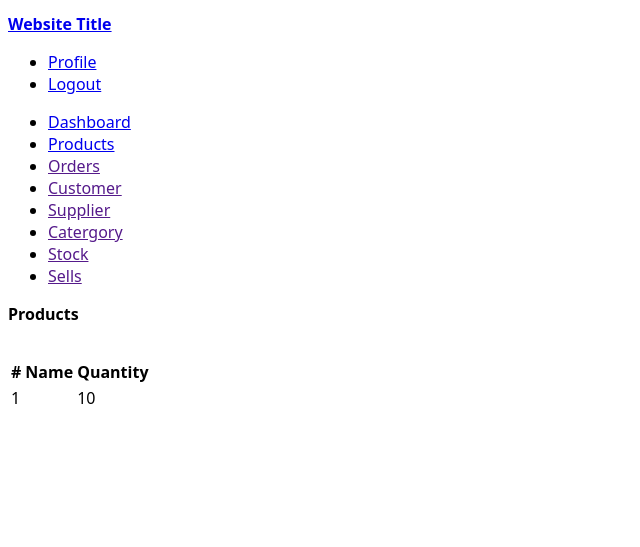
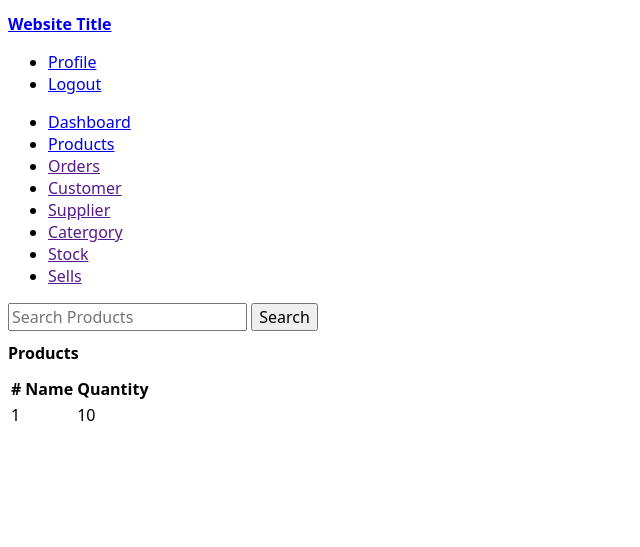
Before and after one commit to smoke1235/Inventory-Managemant-System, a PHP site: page /products.php in a window 1280 px wide. Shown: the top 547 px of the page, without its empty margins (0-640 px from the left). Run offline with PHP 8.4, Linux system fonts and the light colour scheme; the visitor is signed in with stand-in values (Sample User, id 1); tables that the repository leaves empty or names only in its code hold one stand-in row (values such as "Sample post"); data that the repository does not hold is empty; style sheets or scripts are compiled from the project's sources.

Commit message:
Update products.php

```diff
--- a/products.php
+++ b/products.php
@@ -18,8 +18,8 @@
     exit('Failed to connect to MySQL: ' . mysqli_connect_error());
 }
 
-$prepare = " SELECT * FROM products ";
-$result = $con->query($prepare);
+$sql = " SELECT * FROM products ";
+$result = $con->query($sql);
 $con->close();
 ?>
 
@@ -52,9 +52,12 @@
                 <li><a href="">Sells</a></li>
             </ul>
         </nav>
+        <div class="search">
+            <input type="text" placeholder="Search Products" name="search">
+            <button type="submit" >Search</button>
+        </div>
         <div class="product-list">
             <h1>Products</h1>
-            <br>
             <table>
                 <tr>
                     <th>#</th>
```
